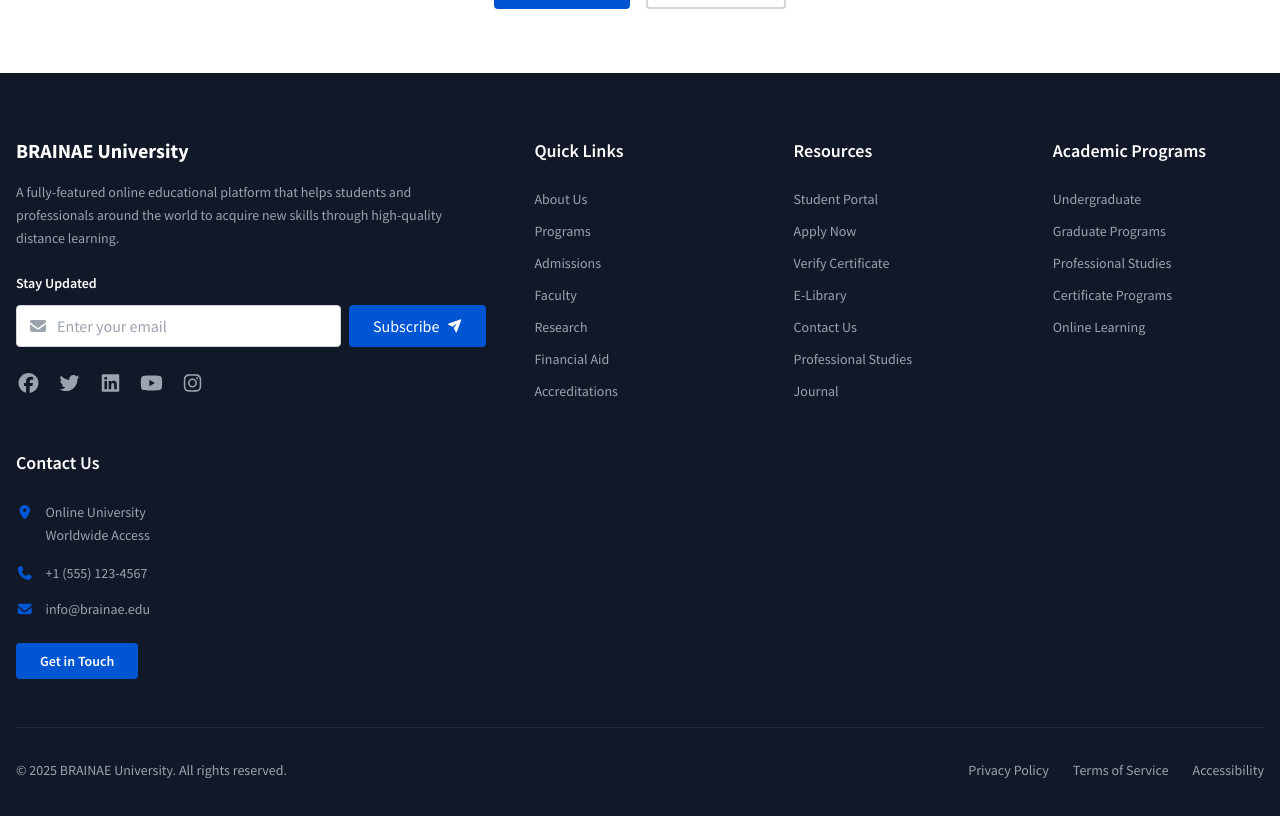
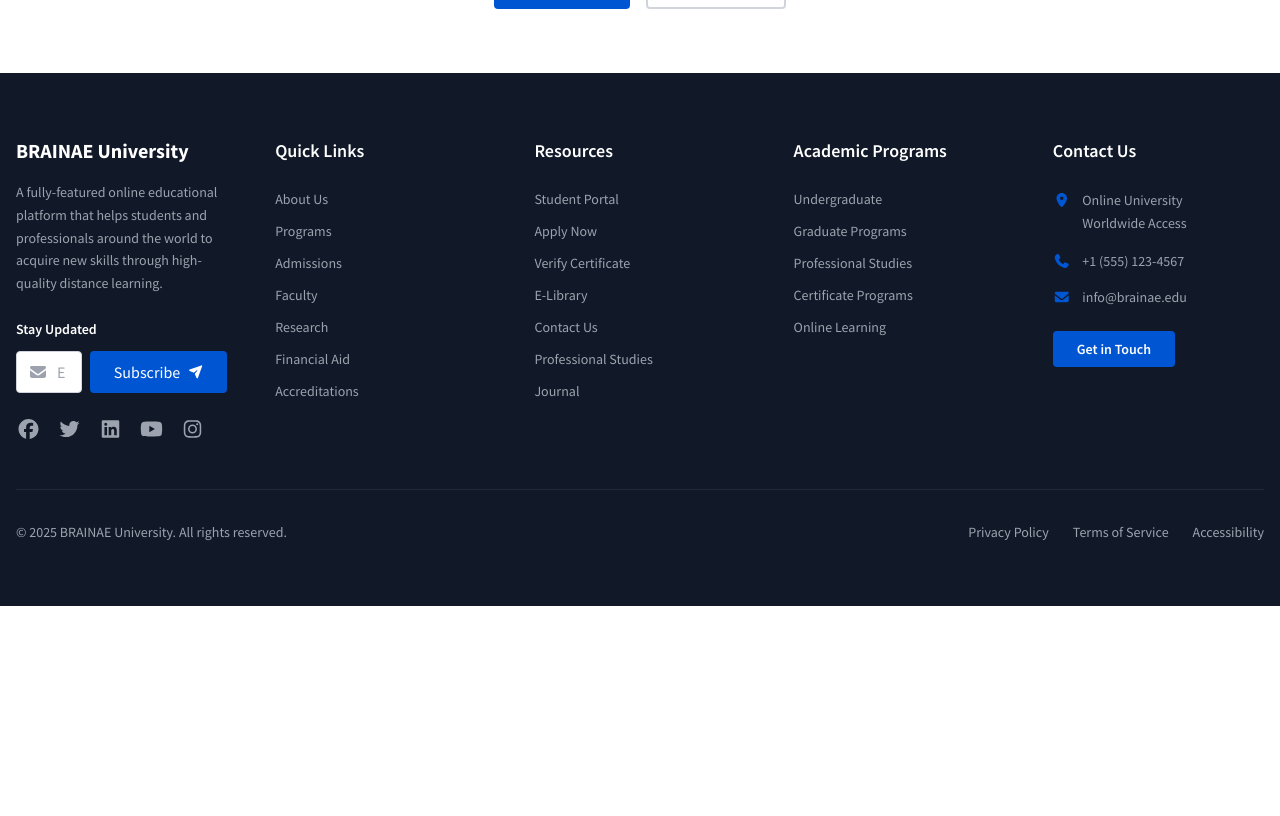
Before and after one commit to hubertit/brainae-v2, a Next.js app in the folder web/: page / in a window 1280 px wide. Shown: the part 3280-4096 px from the top of the page. After the commit the page ends 3886 px from the top, so only its background shows below. Built offline with nearby package versions, Linux system fonts and the light colour scheme.

Commit message:
Fix footer: all columns on same row with equal width

```diff
--- a/web/src/app/components/Footer.tsx
+++ b/web/src/app/components/Footer.tsx
@@ -17,8 +17,8 @@ export default function Footer() {
     <footer className="bg-gray-900 text-white">
       <div className="container mx-auto px-4 py-16">
         <div className="grid grid-cols-1 md:grid-cols-2 lg:grid-cols-5 gap-8 lg:gap-12">
-          {/* About - Wider Column */}
-          <div className="lg:col-span-2">
+          {/* About */}
+          <div>
             <h3 className="text-xl font-bold mb-4 text-white">BRAINAE University</h3>
             <p className="text-gray-400 text-sm leading-relaxed mb-6">
               A fully-featured online educational platform that helps students and professionals
```
